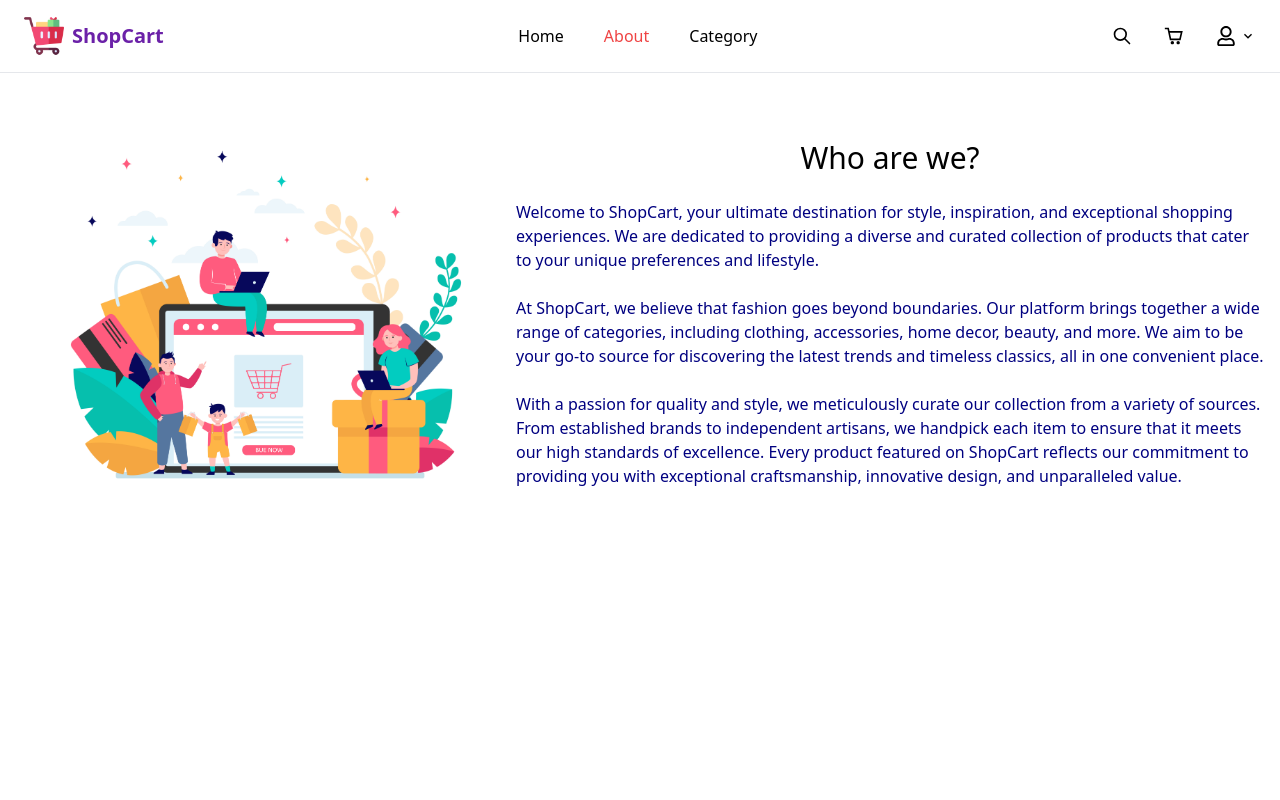
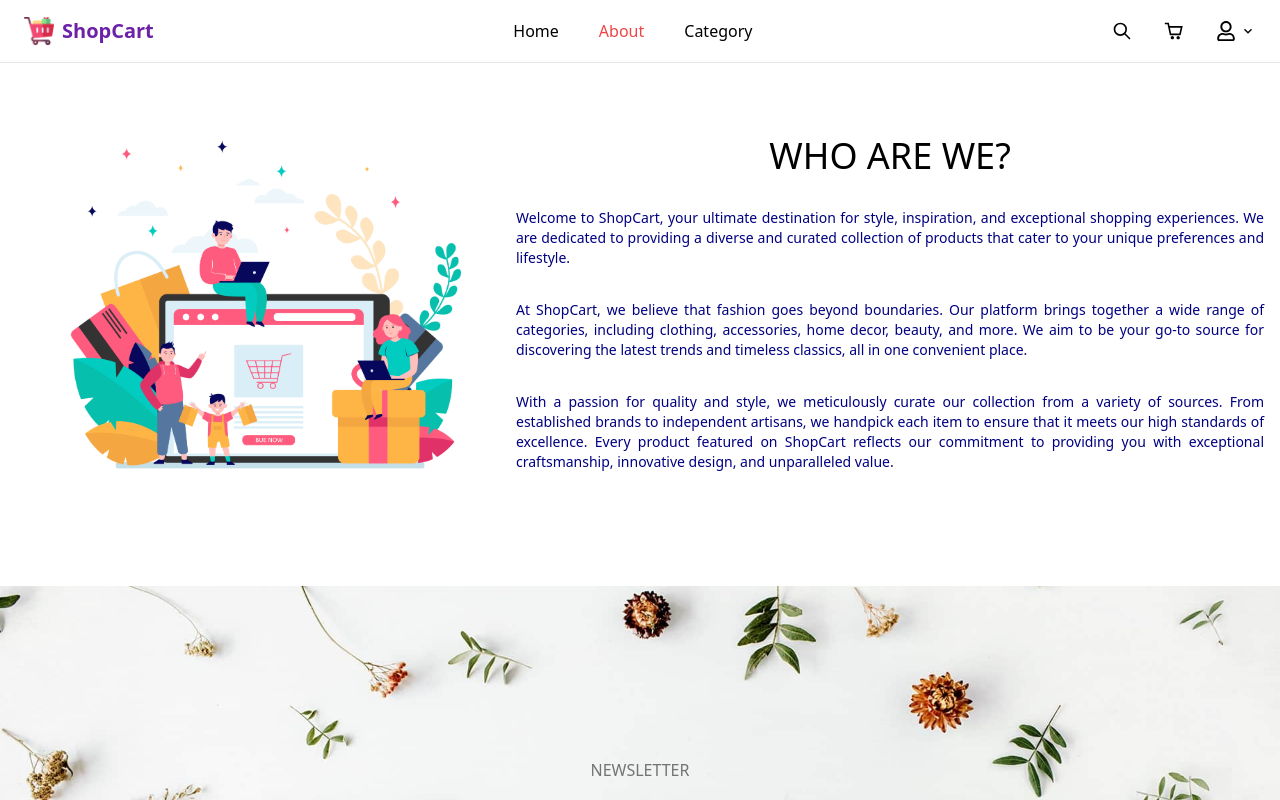
Before and after one commit to Ritikgupta856/shopcart-store, a React app in the folder client/: page /aboutus in a window 1280 px wide. Shown: the top 800 px of the page. Built offline with nearby package versions, Linux system fonts and the light colour scheme; the HTML template or start-up script is replaced by a standard one.

Commit message:
minor ui change and animation added

```diff
--- a/client/src/components/AboutUs/AboutUs.jsx
+++ b/client/src/components/AboutUs/AboutUs.jsx
@@ -3,14 +3,14 @@ import about from "../../assets/about.jpg";
 
 function AboutUs() {
   return (
-    <div className="container py-6 px-4 min-h-screen">
+    <div className="container py-6 px-4 h-fit">
 
-      <div className="flex flex-col items-center  sm:flex-row sm:justify-center">
+      <div className="flex flex-col items-center lg:flex-row sm:justify-center mb-10">
         <img src={about} alt="" width={500}/>
         <div className="flex flex-col">
-          <h2 className="text-3xl text-center font-medium">Who are we?</h2>
+          <h2 className="text-3xl sm:text-4xl text-center font-medium uppercase mb-8">Who are we?</h2>
 
-          <div className="flex flex-col font-medium gap-6 mt-6 text-[navy]">
+          <div className="flex text-sm sm:text-medium flex-col font-medium text-justify gap-8 text-[navy]">
           <p>
             Welcome to ShopCart, your ultimate destination for style,
             inspiration, and exceptional shopping experiences. We are dedicated
--- a/client/src/components/Category/Category.jsx
+++ b/client/src/components/Category/Category.jsx
@@ -5,17 +5,17 @@ const Category = ({ categories }) => {
   return (
     <section id="category" className="px-4 py-4 md:px-8 mt-10 ">
 
-      <div className="grid grid-cols-2  lg:grid-cols-4 gap-5 my-10 cursor-pointer">
+      <div className="grid grid-cols-2 lg:grid-cols-4 gap-5 my-10 cursor-pointer">
         {categories?.map((item) => (
           <div
             key={item._id}
-            className="bg-black"
+            className="bg-black cursor-pointer overflow-hidden"
             onClick={() => navigate(`/category/${item.name.toLowerCase()}`)}
           >
             <img
               src={item.image}
               alt=""
-              className="transition duration-300 ease hover:scale-105"
+              className="transition duration-300 ease-in-out hover:scale-[1.2]"
             />
           </div>
         ))}
--- a/client/src/components/Header/Header.jsx
+++ b/client/src/components/Header/Header.jsx
@@ -33,7 +33,7 @@ const Header = () => {
     <header className="sticky z-20 top-0 w-full py-4 px-6 bg-white border-b-[1px] border-neutral-500/0.5">
       <div className="flex justify-between cursor-pointer">
         <div className="flex items-center gap-2" onClick={() => navigate("/")}>
-          <img src={logo} width={40} alt="" />
+          <img src={logo} width={30} alt="" />
           <div className="text-xl font-bold text-purple-800">ShopCart</div>
         </div>
 
--- a/client/src/components/Newsletter/Newsletter.jsx
+++ b/client/src/components/Newsletter/Newsletter.jsx
@@ -12,7 +12,7 @@ const Newsletter = () => {
     <div className="h-[70vh] flex items-center py-4 px-4 w-full bg-newsletter bg-cover" >
       <div className="flex flex-col items-center mx-auto my-0 gap-4">
         <div className="uppercase text-neutral-500 font-medium">Newsletter</div>
-        <span className="uppercase text-xl sm:text-2xl font-medium">Sign up for latest updates and offers</span>
+        <span className="uppercase text-medium sm:text-2xl font-medium">Sign up for latest updates and offers</span>
         <div className="flex flex-col items-center sm:flex-row sm:justify-center gap-2">
 
           <input type="text" placeholder="Email Address" className="outline-none flex-shrink-0 border-neutral-500/0.2 focus:border-black border px-3 py-2 w-64" />
--- a/client/src/components/Search/Search.jsx
+++ b/client/src/components/Search/Search.jsx
@@ -20,7 +20,7 @@ const Search = ({ setshowSearch }) => {
   };
 
   return (
-    <div className="fixed inset-0 h-full w-full z-999 bg-white flex flex-col">
+    <div className="fixed inset-0 h-full w-full z-999 bg-white flex flex-col animate-slide-search-window">
       <div className="flex justify-center items-center py-5 relative w-full border-b ">
         <input
           type="text"
--- a/client/tailwind.config.js
+++ b/client/tailwind.config.js
@@ -75,6 +75,10 @@ module.exports = {
           from: { transform: "translateX(100%)" },
           to: { transform: "translateX(0)" },
         },
+        "slide-search-window": {
+          from: { transform: "translateY(100%)" },
+          to: { transform: "translateY(0)" },
+        },
 
 
       },
@@ -82,6 +86,7 @@ module.exports = {
         "accordion-down": "accordion-down 0.2s ease-out",
         "accordion-up": "accordion-up 0.2s ease-out",
         "slide-cart-window": "slide-cart-window 0.5s ease forwards",
+        "slide-search-window": "slide-search-window 0.7s ease forwards",
 
       },
     },
```
